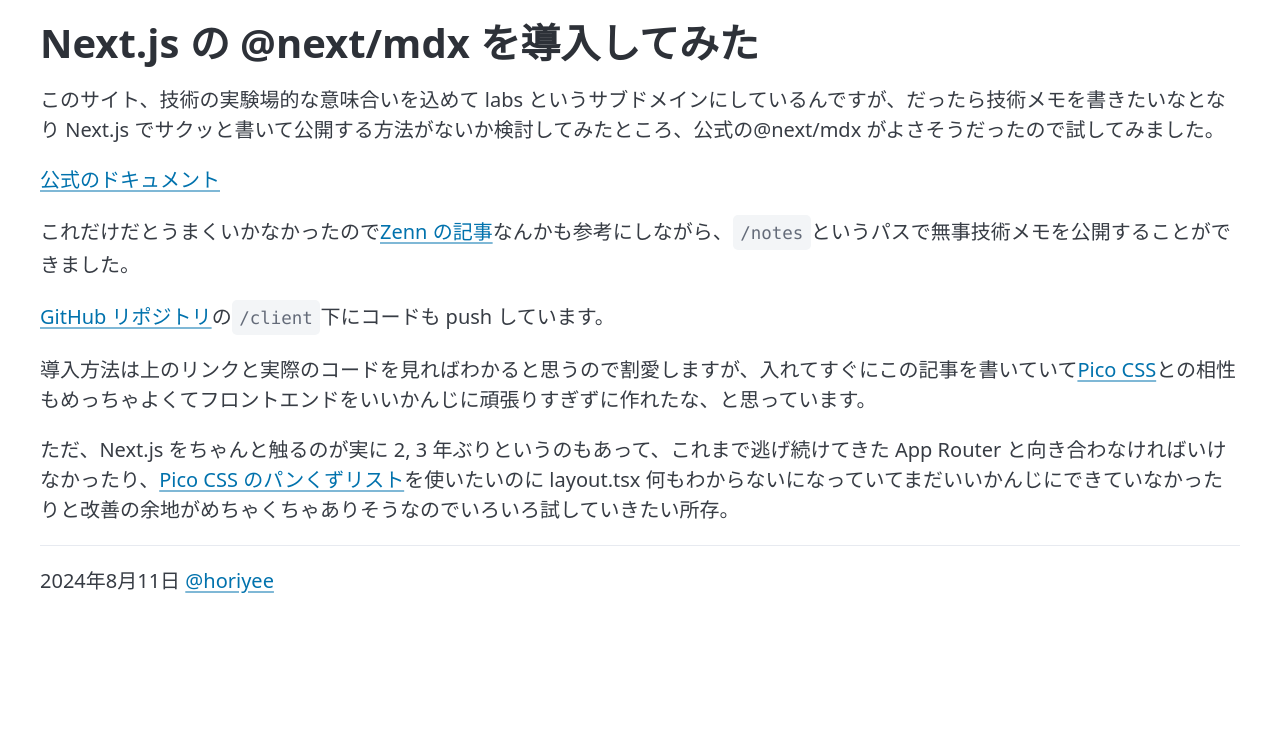
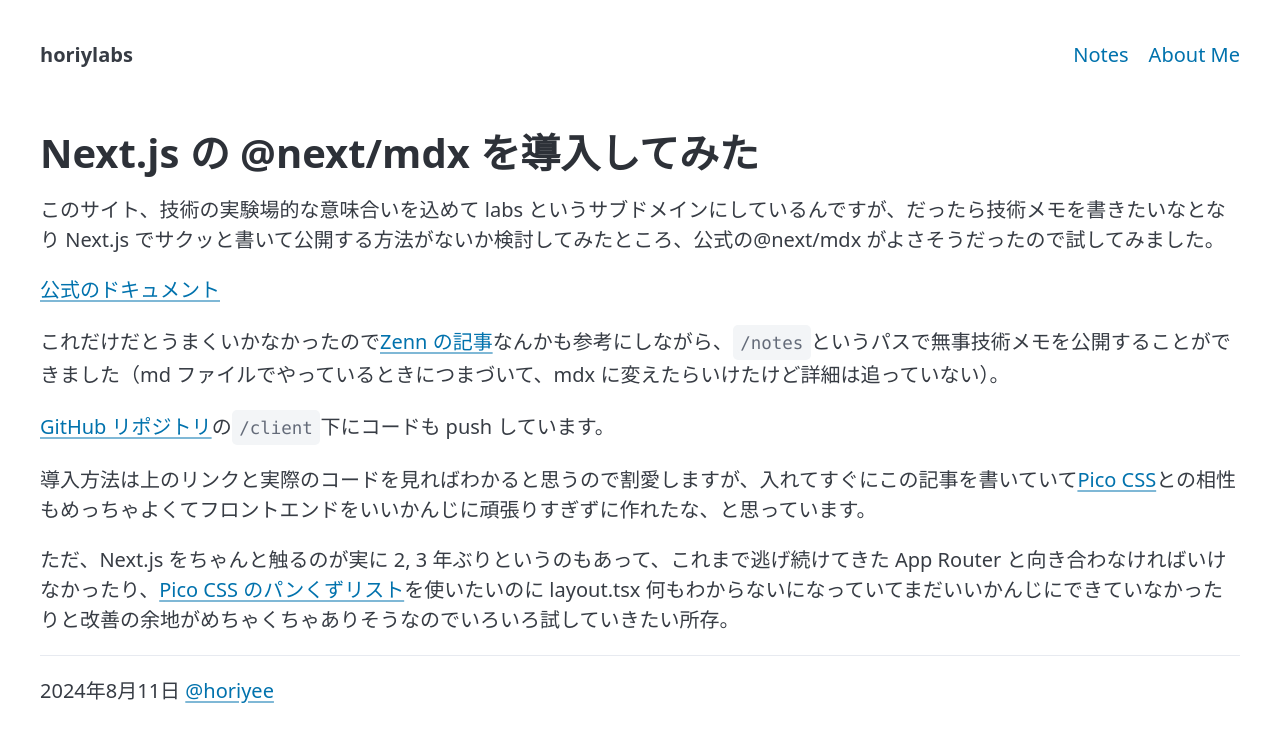
Before and after one commit to horiyee/horiy.dev, a Next.js app in the folder client/: page /notes/next_mdx in a window 1280 px wide. Shown: the top 742 px of the page. Built offline with nearby package versions, Linux system fonts and the light colour scheme.

Commit message:
feat: modify global layout

```diff
--- a/client/app/config/pageRoutes.ts
+++ b/client/app/config/pageRoutes.ts
@@ -1,5 +1,7 @@
 export const pageRoutes = {
   index: "/",
+
+  notes: "/notes",
 
   legacy: {
     markdownPosts: "/legacy/markdown_posts",
--- a/client/app/layout.tsx
+++ b/client/app/layout.tsx
@@ -1,4 +1,6 @@
 import "@picocss/pico";
+import Link from "next/link";
+import { pageRoutes } from "./config/pageRoutes";
 
 type Props = {
   children: React.ReactNode;
@@ -7,7 +9,28 @@
 const RootLayout: React.FC<Props> = ({ children }) => {
   return (
     <html lang="ja">
-      <body>{children}</body>
+      <body>
+        <header className="container">
+          <nav>
+            <ul>
+              <li>
+                <strong>horiylabs</strong>
+              </li>
+            </ul>
+
+            <ul>
+              <li>
+                <Link href={pageRoutes.notes}>Notes</Link>
+              </li>
+              <li>
+                <Link href="https://www.horiy.me">About Me</Link>
+              </li>
+            </ul>
+          </nav>
+        </header>
+
+        <main className="container">{children}</main>
+      </body>
     </html>
   );
 };
--- a/client/app/notes/next_mdx/layout.tsx
+++ /dev/null
@@ -1,7 +0,0 @@
-import { PropsWithChildren } from "react";
-
-const Layout: React.FC<PropsWithChildren> = ({ children }) => {
-  return <main className="container">{children}</main>;
-};
-
-export default Layout;
--- a/client/app/notes/next_mdx/page.mdx
+++ b/client/app/notes/next_mdx/page.mdx
@@ -4,7 +4,7 @@
 
 [公式のドキュメント](https://nextjs.org/docs/app/building-your-application/configuring/mdx)
 
-これだけだとうまくいかなかったので[Zenn の記事](https://zenn.dev/hayato94087/articles/1411f7af3eaee4)なんかも参考にしながら、`/notes`というパスで無事技術メモを公開することができました。
+これだけだとうまくいかなかったので[Zenn の記事](https://zenn.dev/hayato94087/articles/1411f7af3eaee4)なんかも参考にしながら、`/notes`というパスで無事技術メモを公開することができました（md ファイルでやっているときにつまづいて、mdx に変えたらいけたけど詳細は追っていない）。
 
 [GitHub リポジトリ](https://github.com/horiyee/horiy.dev)の`/client`下にコードも push しています。
 
@@ -13,5 +13,5 @@
 ただ、Next.js をちゃんと触るのが実に 2, 3 年ぶりというのもあって、これまで逃げ続けてきた App Router と向き合わなければいけなかったり、[Pico CSS のパンくずリスト](https://picocss.com/docs/nav#breadcrumb)を使いたいのに layout.tsx 何もわからないになっていてまだいいかんじにできていなかったりと改善の余地がめちゃくちゃありそうなのでいろいろ試していきたい所存。
 
 <hr />
-<time datetime="2024/08/11">2024年8月11日</time>
+<time dateTime="2024/08/11">2024年8月11日</time>
 [@horiyee](https://www.horiy.me)
```
